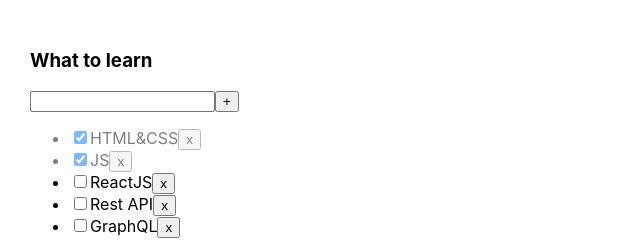
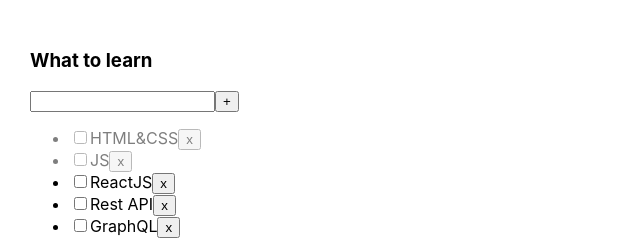
Before and after one commit to Ynnost/Todolist, a React (Create React App) app: page / in a window 1280 px wide. Shown: the top 240 px of the page, without its empty margins (0-640 px from the left). Built offline with nearby package versions, Linux system fonts and the light colour scheme.

Commit message:
take out the onChangeHandler function and improve the changeStatus function

```diff
--- a/src/App.tsx
+++ b/src/App.tsx
@@ -17,12 +17,15 @@
 
 
     const changeStatus = (taskId: string, isDone: boolean) => {
-        let task = tasks.find(t => t.id === taskId);
-        if (task) {
-            task.isDone = isDone
-        };
-        setTasks([...tasks])
+        // let task = tasks.find(t => t.id === taskId);
+        // if (task) {
+        //     task.isDone = isDone
+        // }
+        // setTasks([...tasks])
+        setTasks(tasks.map(el => el.id === taskId ? {...el, isDone} : el))
+        console.log(isDone)
     }
+
 
     return (
         <div className="App">
--- a/src/Todolist.tsx
+++ b/src/Todolist.tsx
@@ -74,15 +74,9 @@
     }
 
 
-    // const onChangeHandler = (tID:string,e: ChangeEvent<HTMLInputElement>) => {
-    //     return props.changeTaskStatus(tID.id, e.currentTarget.checked)}
-    // const onChangeStatus = (taskId: string, isDone: boolean) => {
-    //     let task = colanderFoo().find(t => t.id === taskId);
-    //     if (task) {
-    //         task.isDone = isDone
-    //     };
-    //     setTasks([...tasks])
-    // }
+    const onChangeIsDaneHandler = (tID: string, checked:boolean) => {
+         props.changeTaskStatus(tID, checked)
+    }
 
 
 
@@ -99,11 +93,11 @@
         </div>
         <ul>
             {colanderFoo().map(t => {
-                    const onChangeHandler = (e: ChangeEvent<HTMLInputElement>) => {
-                        return props.changeTaskStatus(t.id, e.currentTarget.checked)
-                    }
-                    return (<li key={t.id} className={t.isDone? "is-done": ""}>
-                        <input type="checkbox" onChange={onChangeHandler} checked={t.isDone}/>
+                    // const onChangeHandler = (e: ChangeEvent<HTMLInputElement>) => {
+                    //     return props.changeTaskStatus(t.id, e.currentTarget.checked)
+                    // }
+                    return (<li key={t.id} className={t.isDone ? "is-done": ""}>
+                        <input type="checkbox" onChange={(e)=>onChangeIsDaneHandler(t.id,e.currentTarget.checked)}/>
                         <span>{t.title}</span>
                         <button onClick={() => removeTask(t.id)}>x</button>
                     </li>)
```
